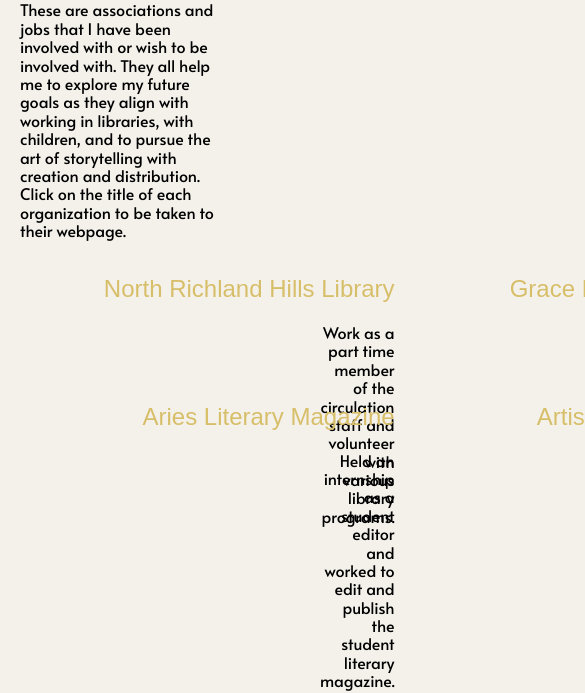
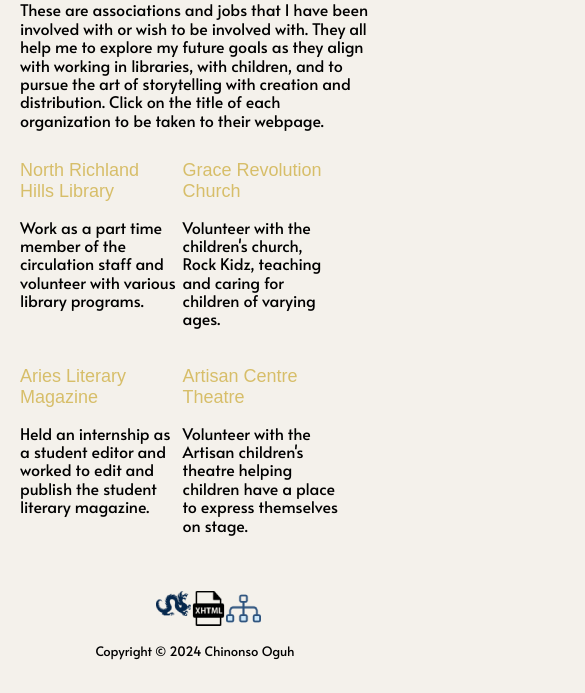
Before and after one commit to chioguh/Info552-Sp2024, a plain HTML site: page Info-552-Sp24-Class-Starting-Files/Info-552-Sp24-Class-Starting-Files/associations.html in a window 390 px wide. Shown: the part 166-859 px from the top of the page, 585 px wide, since content can reach past the window. Drawn offline with Linux system fonts and the light colour scheme; a web font is replaced by a local one.

Commit message:
updated associations media queries

```diff
--- a/Info-552-Sp24-Class-Starting-Files/Info-552-Sp24-Class-Starting-Files/scss/sections/_associations.scss
+++ b/Info-552-Sp24-Class-Starting-Files/Info-552-Sp24-Class-Starting-Files/scss/sections/_associations.scss
@@ -8,21 +8,40 @@
         color: var(--mossGreen);
     }
     p{
-        width: 60%;
+        width: auto;
+
+        @include md{
+            width: 60%;
+        }
+
+        @include lg{
+            width: 60%;
+        }
     }
 }
 
 #associations-list{
     display: grid;
     grid-template-columns: repeat(2, 1fr);
-    grid-template-rows: 20% 20%;
+    grid-template-rows: 50% 50%;
     gap: 5px;
     padding: 0 20px;
     margin-right: 30px;
 
     div{
         h2{
-            text-align: right;
+            text-align: left;
+            font-size: large;
+
+            @include md{
+                font-size: x-large;
+            }
+
+            @include lg{
+                font-size: x-large;
+                text-align: right;
+            }
+
             a{
                 color: var(--yellow);
                 text-decoration: none;
@@ -30,8 +49,16 @@
         }
 
         P{
-            text-align: right;
-            padding-left: 300px;
+            text-align: left;
+
+            @include md{
+                padding-left: 30px;
+            }
+
+            @include lg{
+                text-align: right;
+                padding-left: 300px;
+            }
         }
     }
 }
```
Also changed, not shown: Info-552-Sp24-Class-Starting-Files/Info-552-Sp24-Class-Starting-Files/css/styles.css.
